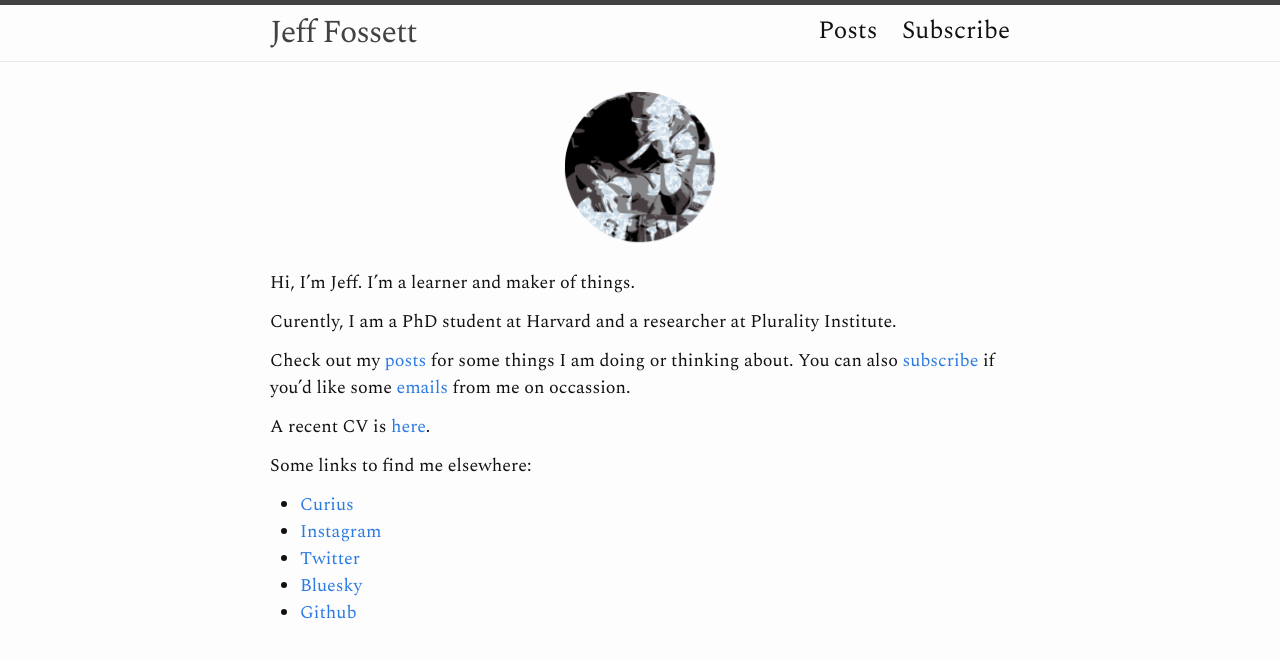
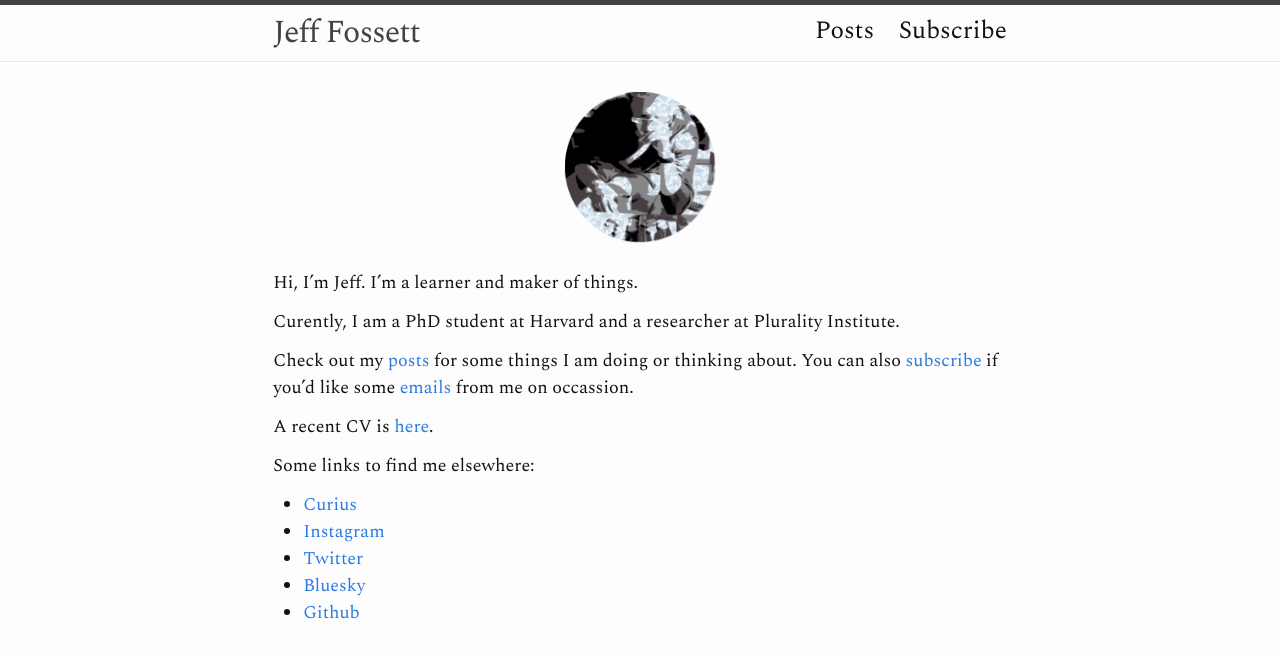
Before and after one commit to Fossj117/fossj117.github.io, a Jekyll site: the page built from index.md, in a window 1280 px wide. Shown: the top 658 px of the page. Built offline with Jekyll 4.4.1, drawn with Linux system fonts in a browser that asks for light colours.

Commit message:
fix text width

```diff
--- a/css/main.scss
+++ b/css/main.scss
@@ -21,7 +21,7 @@ $grey-color-light: lighten($grey-color, 40%);
 $grey-color-dark:  darken($grey-color, 25%);
 
 // Width of the content area
-$content-width:    800px;
+$content-width:    62%;
 
 $on-palm:          600px;
 $on-laptop:        800px;
```
